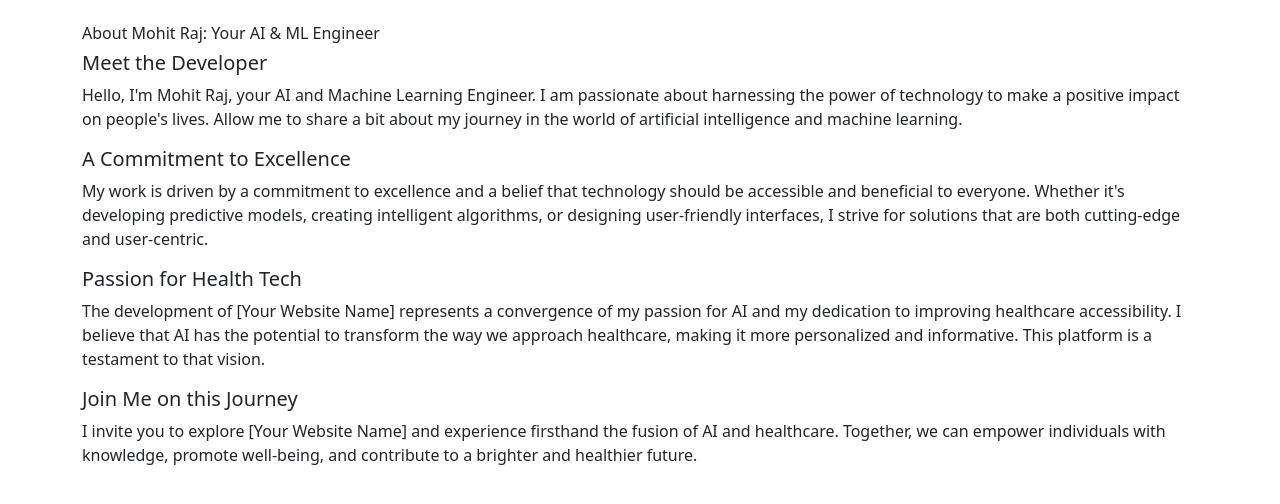
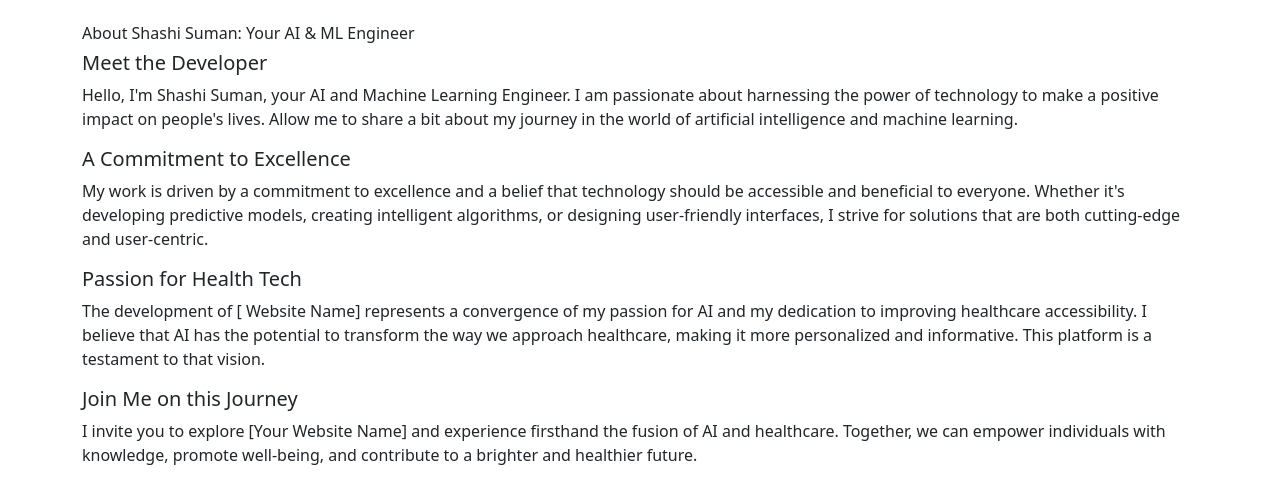
Before and after one commit to Sha123er/AI-Doctor, a Flask app: page /developer in a window 1280 px wide. Shown: the top 504 px of the page. Run offline with Flask 2, Linux system fonts and the light colour scheme; parts of the project's set-up code (start-up, migrations or seed data) failed here and were passed over.

Commit message:
Update developer information from Mohit Raj to Shashi Suman

```diff
--- a/templates/developer.html
+++ b/templates/developer.html
@@ -9,11 +9,11 @@
   <body>
 
   <div class="container my-4 mt-4">
-<h6>    About Mohit Raj: Your AI & ML Engineer
+<h6>    About Shashi Suman: Your AI & ML Engineer
 </h6>
 <h5>Meet the Developer</h5>
 
-<p>Hello, I'm Mohit Raj, your AI and Machine Learning Engineer. I am passionate about harnessing the power of technology to make a positive impact on people's lives. Allow me to share a bit about my journey in the world of artificial intelligence and machine learning.
+<p>Hello, I'm Shashi Suman, your AI and Machine Learning Engineer. I am passionate about harnessing the power of technology to make a positive impact on people's lives. Allow me to share a bit about my journey in the world of artificial intelligence and machine learning.
 </p>
 
 <h5>A Commitment to Excellence
@@ -22,7 +22,7 @@
 </p>
 <h5>Passion for Health Tech
 </h5>
-<p>The development of [Your Website Name] represents a convergence of my passion for AI and my dedication to improving healthcare accessibility. I believe that AI has the potential to transform the way we approach healthcare, making it more personalized and informative. This platform is a testament to that vision.
+<p>The development of [ Website Name] represents a convergence of my passion for AI and my dedication to improving healthcare accessibility. I believe that AI has the potential to transform the way we approach healthcare, making it more personalized and informative. This platform is a testament to that vision.
 </p>
 <h5>Join Me on this Journey
 </h5>
```
